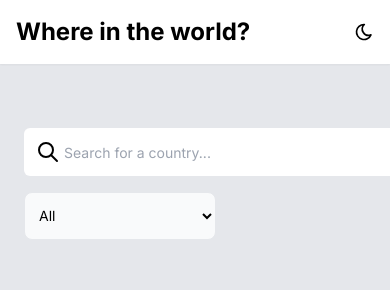
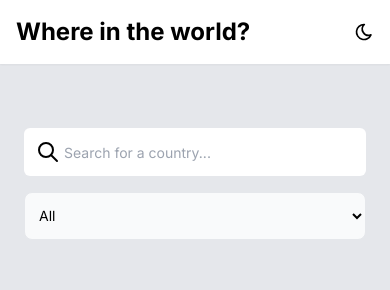
Before and after one commit to paulomarian0/countries-api-challenge, a Next.js app: page / in a window 390 px wide. Shown: the top 290 px of the page. Built offline with nearby package versions, Linux system fonts and the light colour scheme.

Commit message:
📦 NEW: Update search bar and select country components

```diff
--- a/src/app/components/SearchBar/index.tsx
+++ b/src/app/components/SearchBar/index.tsx
@@ -30,7 +30,7 @@ export function SearchBar({ setCountryList }: ISearchBarProps) {
         </div>
         <input
           type="search"
-          className="w-96 px-4 h-12 ps-10 text-sm border-none rounded-md dark:bg-slate-800"
+          className="w-full sm:w-96 px-4 h-12 ps-10 text-sm border-none rounded-md dark:bg-slate-800 outline-none"
           placeholder="Search for a country..."
           value={search}
           onChange={(e) => setSearch(e.target.value)}
--- a/src/app/components/SelectCountry/index.tsx
+++ b/src/app/components/SelectCountry/index.tsx
@@ -1,20 +1,22 @@
 "use client";
+import { regions } from "@/constants/regions";
 import { useState } from "react";
 
 export function SelectCountry() {
-  const [country, setCountry] = useState("");
+  const [country, setCountry] = useState("all");
 
   return (
     <>
       <select
+        onChange={(e) => setCountry(e.target.value)}
         id="countries"
-        className="bg-gray-50 border text-sm rounded-lg block w-48 h-12 p-2.5 dark:bg-slate-800 dark:border-none dark:text-white"
+        className="bg-gray-50 border text-sm rounded-lg block h-12 p-2.5 outline-none w-full sm:w-48 dark:bg-slate-800 dark:border-none dark:text-white"
       >
-        <option>All</option>
-        <option value="US">United States</option>
-        <option value="CA">Canada</option>
-        <option value="FR">France</option>
-        <option value="DE">Germany</option>
+        {regions.map((item, index) => (
+          <option key={index} value={item.value}>
+            {item.name}
+          </option>
+        ))}
       </select>
     </>
   );
--- a/src/app/components/ThemeSwitcher/index.tsx
+++ b/src/app/components/ThemeSwitcher/index.tsx
@@ -1,3 +1,4 @@
+"use client";
 import { IconMoon, IconSun } from "@tabler/icons-react";
 import { useTheme } from "next-themes";
 
--- a/src/app/page.tsx
+++ b/src/app/page.tsx
@@ -1,6 +1,4 @@
-import { ThemeProvider } from "next-themes";
 import { CountryList } from "./components/ContryList";
-import { FilterSection } from "./components/FilterSection";
 import { Header } from "./components/Header";
 
 export default function Home() {
--- /dev/null
+++ b/src/constants/regions.ts
@@ -0,0 +1,27 @@
+
+export const regions = [
+    {
+        name: 'All',
+        value: 'all',
+    },
+    {
+        name: 'Africa',
+        value: 'africa',
+    },
+    {
+        name: 'Americas',
+        value: 'americas',
+    },
+    {
+        name: 'Asia',
+        value: 'asia',
+    },
+    {
+        name: 'Europe',
+        value: 'europe',
+    },
+    {
+        name: 'Oceania',
+        value: 'oceania',
+    },
+];
```
